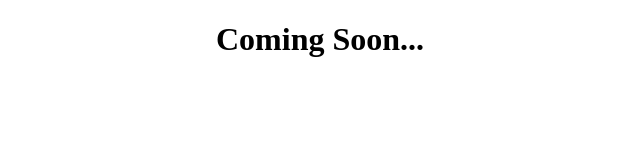
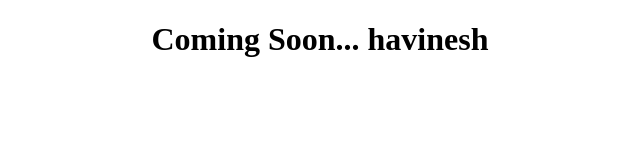
Before and after one commit to havinesh/testing, a plain HTML site: page index.html in a window 1280 px wide. Shown: the whole page, without its empty margins (320-960 px from the left). Drawn offline with Linux system fonts and the light colour scheme.

Commit message:
Update index.html

```diff
--- a/index.html
+++ b/index.html
@@ -7,6 +7,6 @@
     <title>Coming Soon</title>
 </head>
 <body>
-    <h1 style="text-align: center;">Coming Soon...</h1>
+    <h1 style="text-align: center;">Coming Soon... havinesh</h1>
 </body>
 </html>
```
